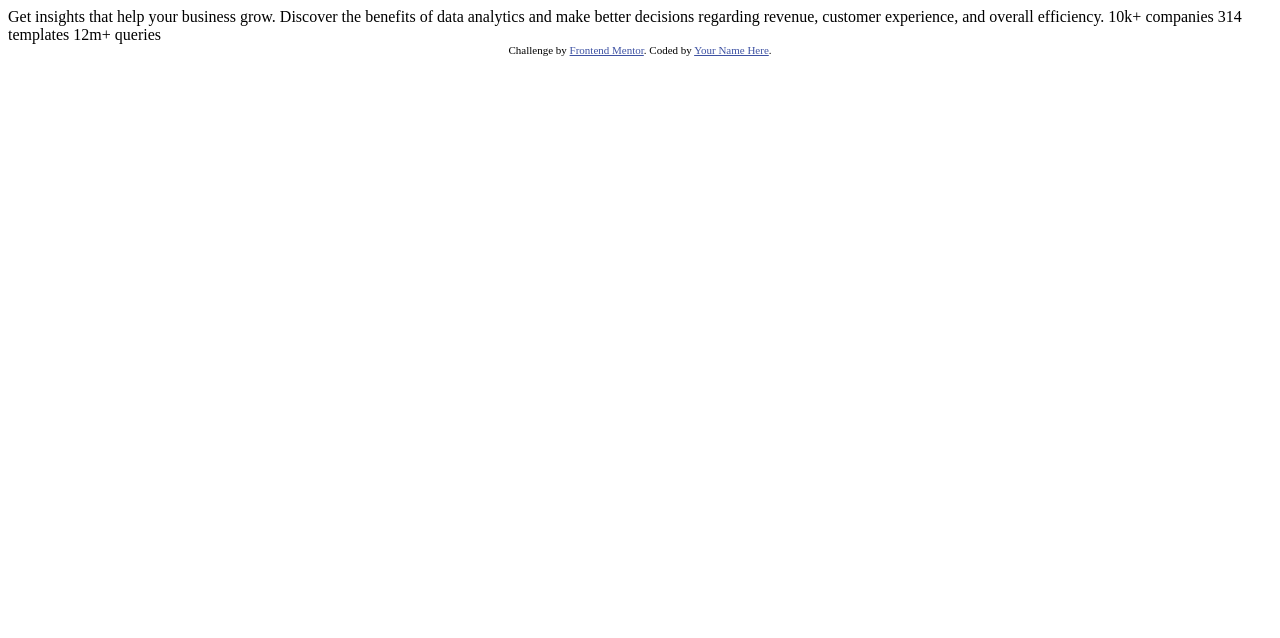
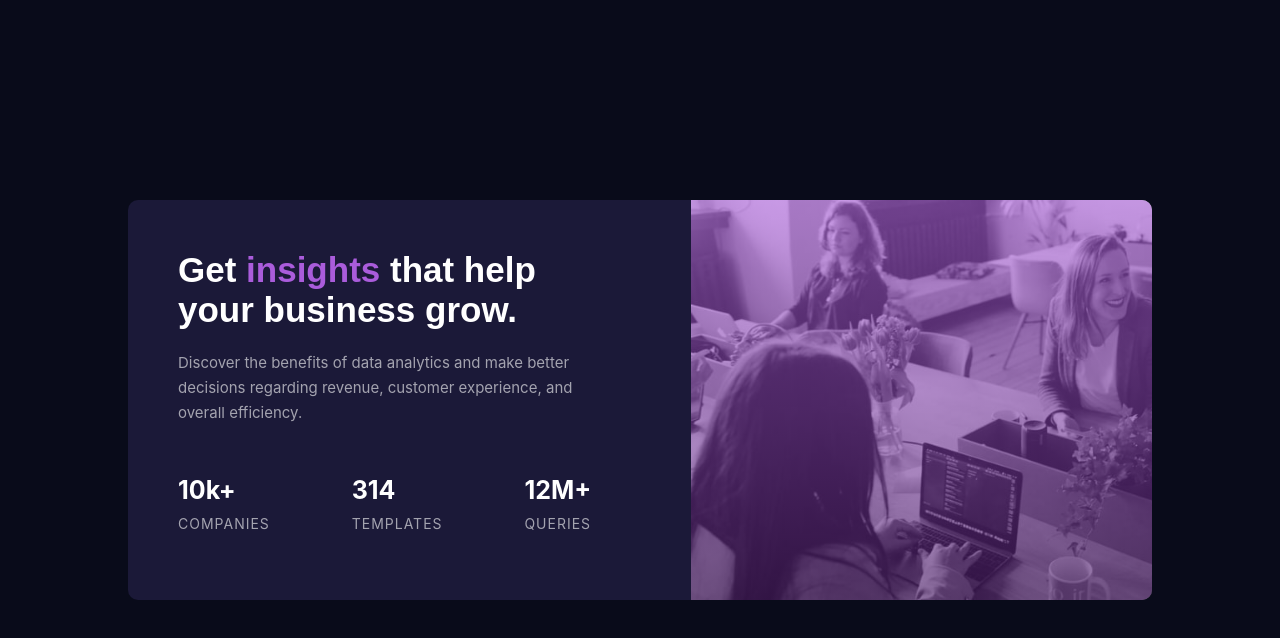
Before and after one commit to IrvingRR/component-card, a plain HTML site: page index.html in a window 1280 px wide. Drawn offline with Linux system fonts and the light colour scheme.

Commit message:
Finalización del proyecto

```diff
--- /dev/null
+++ b/css/global_styles.css
@@ -0,0 +1,35 @@
+@import url('https://fonts.googleapis.com/css2? family = Inter: wght @ 400; 700 & display = swap');
+@import url('https://fonts.googleapis.com/css2? family = Lexend + Deca & display = swap');
+
+* {
+    margin: 0;
+    padding: 0;
+    box-sizing: border-box;
+}
+
+:root {
+
+/* Colors Primary */
+
+--dark-blue: hsl(233, 47%, 7%);
+--dark-desaturated: hsl(244, 38%, 16%);
+--soft-violet: hsl(277, 64%, 61%);
+
+/* Colors Neutral */
+
+--white: hsl(0, 0%, 100%);
+--slightly: hsla(0, 0%, 100%, 0.75);
+--slightly: hsla(0, 0%, 100%, 0.6);
+
+/* Tipography */
+
+--font-size: 15px;
+--font-family1: 'Lexend Deca', sans-serif;
+--font-family2: 'Inter', sans-serif;
+}
+
+body {
+    font-size: var(--font-size);
+    background:var(--dark-blue);
+    font-family: var(--font-family2);
+}
--- /dev/null
+++ b/css/style.css
@@ -0,0 +1,131 @@
+@import "global_styles.css";
+
+.container {
+    width: 100%;
+    min-height: 100vh;
+    display: flex;
+    justify-content: center;
+    align-items: center;
+    padding: 30px;
+}
+
+.card {
+    width: 400px;
+    border-radius: 10px;
+    overflow: hidden;
+}
+
+.card-header {
+    width: 100%;
+    height: 300px;
+    background: linear-gradient(rgba(170, 92, 219, 0.6), rgba(81, 31, 112, 0.6)), url(../images/image-header-mobile.jpg);
+    background-repeat: no-repeat;
+    background-size: cover;
+}
+
+.card-information {
+    background: var(--dark-desaturated);
+    padding: 30px;
+    text-align: center;
+}
+
+.card-information-title {
+    font-family: var(--font-family1);
+    font-weight: 700;
+    color: var(--white);
+    padding-top: 20px;
+    font-size: 25px;
+}
+
+.card-information-title span {
+    color: var(--soft-violet);
+}
+
+.card-information-text {
+    color: var(--slightly);
+    line-height: 25px;
+    margin-top: 20px;
+}
+
+.card-statistics {
+    width: 100%;
+    margin-top: 30px;
+}
+
+.card-statistics-statistic {
+    margin-top: 30px;
+}
+
+.card-statistics-statistic-number {
+    color: var(--white);
+    font-weight: 700;
+    font-size: 25px;
+}
+
+.card-statistics-statistic-text {
+    text-transform: uppercase;
+    color: var(--slightly);
+    margin-top: 10px;
+    font-size: 14px;
+    letter-spacing: 1px;
+}
+
+
+/* Responsive Design */
+
+@media screen and (min-width: 600px) {
+    .card {
+        width: 600px;
+    }
+
+    .card-information-title {
+        color: var(--white);
+        padding-top: 0;
+        font-size: 30px;
+    }
+
+    .card-information {
+        padding: 50px;
+     }
+
+    .card-statistics {
+        width: 80%;
+        display: flex;
+        justify-content: space-between;
+        margin: auto;
+        margin-top: 20px;
+    }
+
+}
+
+@media screen and (min-width: 1024px) {
+    .card {
+        width: 1024px;
+        height: 400px;
+        border-radius: 10px;
+        overflow: hidden;
+        display: flex;
+        flex-direction: row-reverse;
+    }
+
+    .card-header {
+        height: 100%;
+    }
+
+    .card-information {
+       padding: 50px;
+       padding-right: 100px;
+       text-align: left;
+    }
+
+    .card-information-title {
+        font-size: 35px;
+    }
+
+
+    .card-statistics {
+        width: 100%;
+        display: flex;
+        justify-content: space-between;
+    }
+}
--- a/index.html
+++ b/index.html
@@ -2,32 +2,48 @@
 <html lang="en">
 <head>
   <meta charset="UTF-8">
-  <meta name="viewport" content="width=device-width, initial-scale=1.0"> <!-- displays site properly based on user's device -->
-
+  <meta name="viewport" content="width=device-width, initial-scale=1.0">
   <link rel="icon" type="image/png" sizes="32x32" href="./images/favicon-32x32.png">
-
-  <title>Frontend Mentor | Stats preview card component</title>
-
-  <!-- Feel free to remove these styles or customise in your own stylesheet 👍 -->
-  <style>
-    .attribution { font-size: 11px; text-align: center; }
-    .attribution a { color: hsl(228, 45%, 44%); }
-  </style>
+  <title>Irving Rodríguez | Stats preview card component</title>
+  <link rel="stylesheet" href="css/style.css">
 </head>
 <body>
 
-  Get insights that help your business grow.
+  <div class="container">
+    <div class="card">
+      <div class="card-header"></div>
+      <div class="card-information">
+        <h1 class="card-information-title">
+          Get <span>insights</span> that help your business grow.
+        </h1>
 
-  Discover the benefits of data analytics and make better decisions regarding revenue, customer
-  experience, and overall efficiency.
+        <p class="card-information-text">
+          Discover the benefits of data analytics and make better decisions regarding revenue, customer
+          experience, and overall efficiency.
+        </p>
 
-  10k+ companies
-  314 templates
-  12m+ queries
+        <div class="card-statistics">
+          <div class="card-statistics-statistic">
+            <span class="card-statistics-statistic-number">10k+</span>
+            <p class="card-statistics-statistic-text">companies</p>
+          </div>
 
-  <div class="attribution">
+          <div class="card-statistics-statistic">
+            <span class="card-statistics-statistic-number">314</span>
+            <p class="card-statistics-statistic-text">templates</p>
+          </div>
+
+          <div class="card-statistics-statistic">
+            <span class="card-statistics-statistic-number">12M+</span>
+            <p class="card-statistics-statistic-text">queries</p>
+          </div>
+        </div>
+      </div>
+    </div>
+  </div>
+  <!-- <div class="attribution">
     Challenge by <a href="https://www.frontendmentor.io?ref=challenge" target="_blank">Frontend Mentor</a>.
-    Coded by <a href="#">Your Name Here</a>.
-  </div>
+    Coded by <a href="#">Irving Rodríguez Romero</a>.
+  </div> -->
 </body>
 </html>
```
